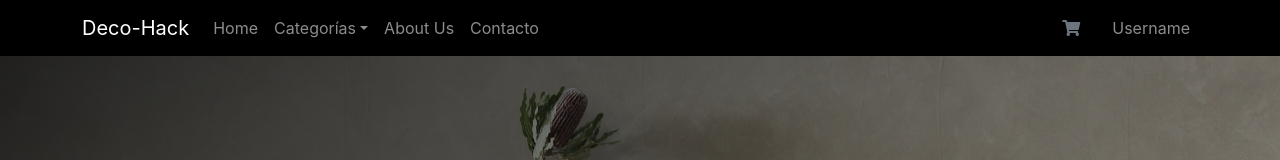
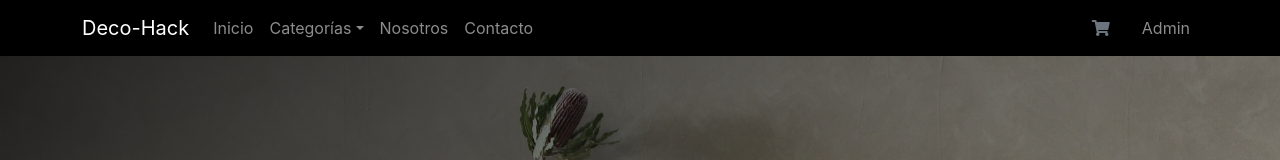
Before and after one commit to noelreissig/ecommerce-front, a React (Create React App) app: page / in a window 1280 px wide. Shown: the top 160 px of the page. Built offline with nearby package versions, Linux system fonts and the light colour scheme; a web font is replaced by a local one.

Commit message:
navbar en espanol

```diff
--- a/src/components/Navbar.jsx
+++ b/src/components/Navbar.jsx
@@ -10,22 +10,20 @@ function NavComponent() {
           <Navbar.Toggle aria-controls="basic-navbar-nav" />
           <Navbar.Collapse id="basic-navbar-nav">
             <Nav className="me-auto">
-							<Nav.Link href="/">Home</Nav.Link>
+              <Nav.Link href="/">Inicio</Nav.Link>
 
               <NavDropdown title="Categorías" id="basic-nav-dropdown">
-								<NavDropdown.Item href="/comedor">
-									Comedor
-								</NavDropdown.Item>
+                <NavDropdown.Item href="/comedor">Comedor</NavDropdown.Item>
                 <NavDropdown.Item href="/living">Living</NavDropdown.Item>
                 <NavDropdown.Item href="/dormitorio">
                   Dormitorio
                 </NavDropdown.Item>
-								<NavDropdown.Item href="/jardin">Jardin</NavDropdown.Item>
+                <NavDropdown.Item href="/jardin">Jardín</NavDropdown.Item>
                 <NavDropdown.Item href="/complementos">
                   Complementos
                 </NavDropdown.Item>
               </NavDropdown>
-							<Nav.Link href="aboutus">About Us</Nav.Link>
+              <Nav.Link href="aboutus">Nosotros</Nav.Link>
               <Nav.Link href="aboutus">Contacto</Nav.Link>
             </Nav>
           </Navbar.Collapse>
@@ -35,7 +33,7 @@ function NavComponent() {
               <i className="text-secondary  fas fa-shopping-cart"></i>
             </Nav.Link>
             <Nav.Link href="aboutus" className="block">
-							Username
+              Admin
             </Nav.Link>
           </Nav>
         </Container>
```
Lines whose indentation alone changed are shown as unchanged.
